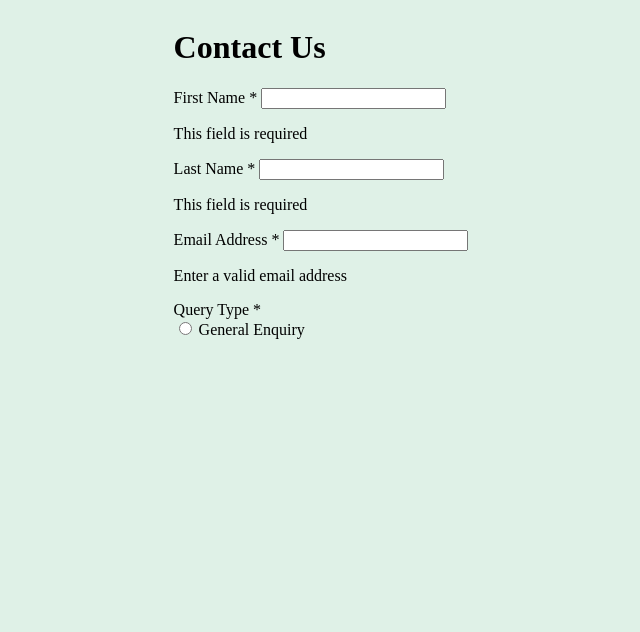
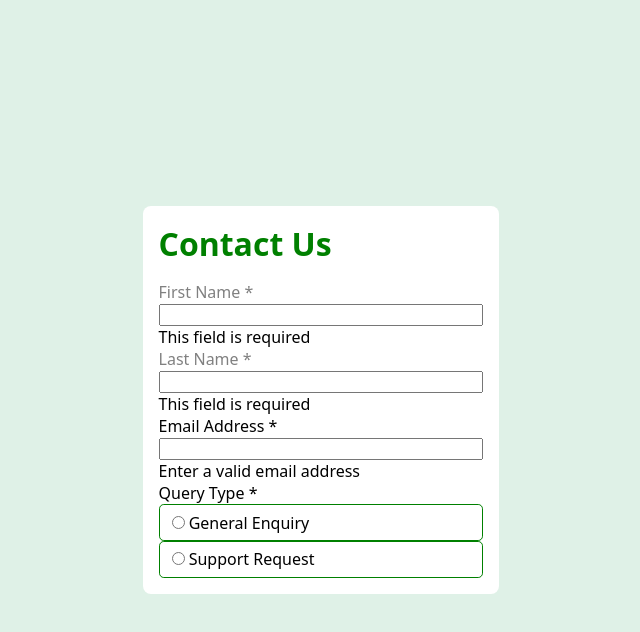
Before and after one commit to devharbey/Contact-Form, a plain HTML site: page index.html in a window 1280 px wide. Shown: the whole page, without its empty margins (319-959 px from the left). Drawn offline with Linux system fonts and the light colour scheme.

Commit message:
fourth commit

```diff
--- a/index.html
+++ b/index.html
@@ -8,10 +8,14 @@
 </head>
 <body>
     <div class="contact-form">
+
         <h1>Contact Us</h1>
+
         <form class="form-container">
-            <div class="form-item">
-                <label for="firstname">First Name <span class="required-input">*</span> </label>
+
+                <div class="name">
+                    <div class="form-item">
+                    <label for="firstname">First Name <span class="required-input">*</span> </label>
                 <input type="text" name="firstname" class="firstname">
                 <p class="form-alert">This field is required</p>
             </div>
@@ -21,6 +25,10 @@
                 <input type="text" name="lastname" class="lastname">
                 <p class="form-alert">This field is required</p>
             </div>
+                </div>
+
+
+
 
             <div class="form-item">
                 <label for="email">Email Address <span class="required-input">*</span> </label>
@@ -35,6 +43,11 @@
                     <input type="radio">
                     <label for="general-enquiry">General Enquiry</label>
                 </div>
+
+                <div class="radio-inputs">
+                    <input type="radio">
+                    <label for="suppport-request">Support Request</label>
+                </div>
             </div>
 
 
--- a/style.css
+++ b/style.css
@@ -1,15 +1,54 @@
 *{
-    /* box-sizing: border-box;
+    box-sizing: border-box;
     margin: 0;
-    padding: 0; */
+    padding: 0;
+    font-family: system-ui, -apple-system, BlinkMacSystemFont, 'Segoe UI', Roboto, Oxygen, Ubuntu, Cantarell, 'Open Sans', 'Helvetica Neue', sans-serif;
 }
 
 body{
+    width: 100%;
+    height: 100vh;
     display: grid;
     place-content: center;
     background: hsl(148, 38%, 91%);
 }
 
-.container {
+.contact-form {
+   background-color: white;
+   padding: 1rem;
+   border-radius: .5rem;
+   /* width: 350px; */
+   margin: .75rem;
+}
 
-}
+.contact-form h1{
+    margin-bottom: 1rem;
+    color: green;
+
+ }
+
+ .name label{
+    display: block;
+    color: gray;
+ }
+
+ .form-item input[type='text'], input[type='email']{
+    width: 100%;
+ }
+
+
+ .name {
+    /* display: flex; */
+    gap: 10px;
+ }
+
+ .radio-inputs {
+    border: 1px solid green;
+    padding: .4rem .75rem;
+    gap: 10px;
+    border-radius: .3rem;
+ }
+
+ .radio-inputs:has (input[type='radio']):checked {
+
+ }
```
